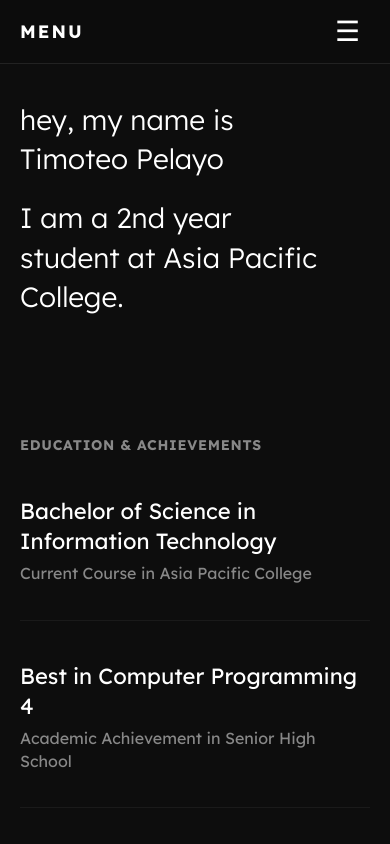
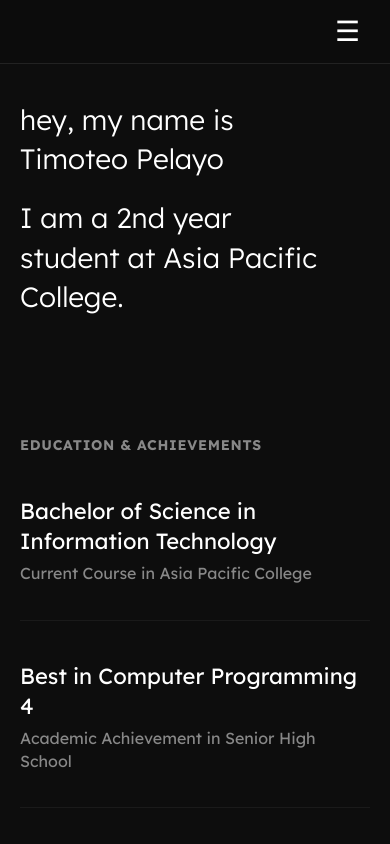
Before and after one commit to apctpelayo/personal-website-finals, a Vue app in the folder personal-website-final/: page / in a window 390 px wide. Shown: the top 844 px of the page. Built offline with nearby package versions, Linux system fonts and the light colour scheme; no server answers.

Commit message:
updated app.vue and css

```diff
--- a/personal-website-final/src/App.vue
+++ b/personal-website-final/src/App.vue
@@ -65,7 +65,6 @@ onMounted(() => {
 
         <aside class="sidebar-nav">
             <div class="mobile-header">
-                <span class="mobile-title">Menu</span>
                 <button class="menu-toggle" @click="toggleMenu">☰</button>
             </div>
 
--- a/personal-website-final/src/assets/main.css
+++ b/personal-website-final/src/assets/main.css
@@ -39,9 +39,11 @@ body {
 .nav-links a:hover { color: #aaa; }
 .nav-links a.active { color: #ffffff; transform: translateX(10px); }
 
-/* --- Content Area --- */
+/* --- Content Area (WIDENED FOR LARGER PHOTOS) --- */
 .content-area {
-    grid-column: 2; padding: 150px 15% 200px 10%; max-width: 1200px;
+    grid-column: 2;
+    padding: 150px 8% 200px 8%;
+    max-width: 1800px; /* Greatly increased so photos can grow huge on large monitors */
 }
 
 /* --- Typography & Sections --- */
@@ -59,8 +61,8 @@ section { margin-bottom: 150px; scroll-margin-top: 100px; }
 .contact-link { text-decoration: none; display: block; cursor: pointer; }
 .contact-link:hover .item-title { color: #ccc; transition: color 0.2s ease; }
 
-/* --- Gallery Grid (UPDATED FOR 6 PICTURES) --- */
-.gallery-grid { display: grid; grid-template-columns: repeat(6, 1fr); gap: 15px; }
+/* --- Gallery Grid (LARGE DESKTOP VIEW) --- */
+.gallery-grid { display: grid; grid-template-columns: repeat(3, 1fr); gap: 25px; }
 .gallery-item { position: relative; aspect-ratio: 4 / 3; overflow: hidden; border-radius: 8px; background-color: #1a1a1a; }
 .gallery-item img { width: 100%; height: 100%; object-fit: cover; opacity: 0.8; transition: opacity 0.3s ease, transform 0.3s ease; }
 .gallery-item:hover img { opacity: 1; transform: scale(1.05); }
@@ -69,7 +71,7 @@ section { margin-bottom: 150px; scroll-margin-top: 100px; }
 .guestbook-form { display: flex; flex-direction: column; gap: 15px; }
 .gb-input { background-color: #1a1a1a; border: 1px solid #333; color: #fff; padding: 15px; border-radius: 8px; font-family: inherit; font-size: 16px; width: 100%; }
 .gb-input:focus { outline: none; border-color: #666; }
-textarea.gb-input { resize: none; min-height: 100px; } /* Prevents resizing! */
+textarea.gb-input { resize: none; min-height: 100px; }
 .gb-button { background-color: #333; color: #fff; border: none; padding: 15px; border-radius: 8px; font-size: 16px; cursor: pointer; transition: background-color 0.3s ease; }
 .gb-button:hover { background-color: #555; }
 
@@ -78,8 +80,8 @@ textarea.gb-input { resize: none; min-height: 100px; } /* Prevents resizing! */
    ========================================= */
 
 @media (max-width: 1024px) {
-    /* Tablet View: Still forces 6 columns, just tightens the gap */
-    .gallery-grid { grid-template-columns: repeat(6, 1fr); gap: 8px; }
+    /* Tablet View */
+    .gallery-grid { grid-template-columns: repeat(2, 1fr); gap: 15px; }
     .content-area { padding-right: 5%; }
 }
 
@@ -94,31 +96,26 @@ textarea.gb-input { resize: none; min-height: 100px; } /* Prevents resizing! */
         display: block;
     }
 
+    /* Removed text, pushed hamburger to the right */
     .mobile-header {
-        display: flex; justify-content: space-between; align-items: center;
+        display: flex; justify-content: flex-end; align-items: center;
     }
-
-    .mobile-title { font-size: 18px; font-weight: bold; color: #fff; text-transform: uppercase; letter-spacing: 2px;}
 
     .menu-toggle {
         background: none; border: none; color: #fff; font-size: 28px; cursor: pointer; padding: 0 10px;
     }
 
-    /* Hide links by default on mobile, stack them vertically */
     .nav-links { display: none; margin-top: 20px; }
-
-    /* Show links when the 'open' class is applied via Vue */
     .nav-links.open { display: flex; }
 
     .nav-links a { padding: 12px 0; border-bottom: 1px solid #222; margin-bottom: 0; font-size: 16px; }
     .nav-links a.active { transform: none; color: #fff; font-weight: bold; }
 
-    /* Adjust content spacing */
     .content-area { padding: 100px 20px 60px 20px; width: 100%; }
     .hero h1 { font-size: 28px; margin-bottom: 20px; }
 
-    /* Phone View: 6 is no longer possible, cleanly drops to 3 columns */
-    .gallery-grid { grid-template-columns: repeat(3, 1fr); gap: 5px; }
+    /* Phone View */
+    .gallery-grid { grid-template-columns: 1fr; gap: 15px; }
 
     section { margin-bottom: 80px; scroll-margin-top: 80px; }
 }
```
